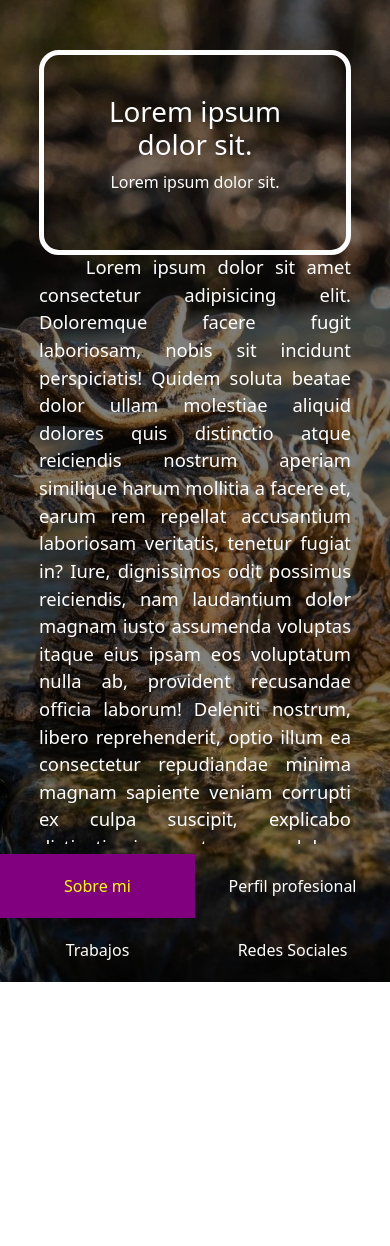
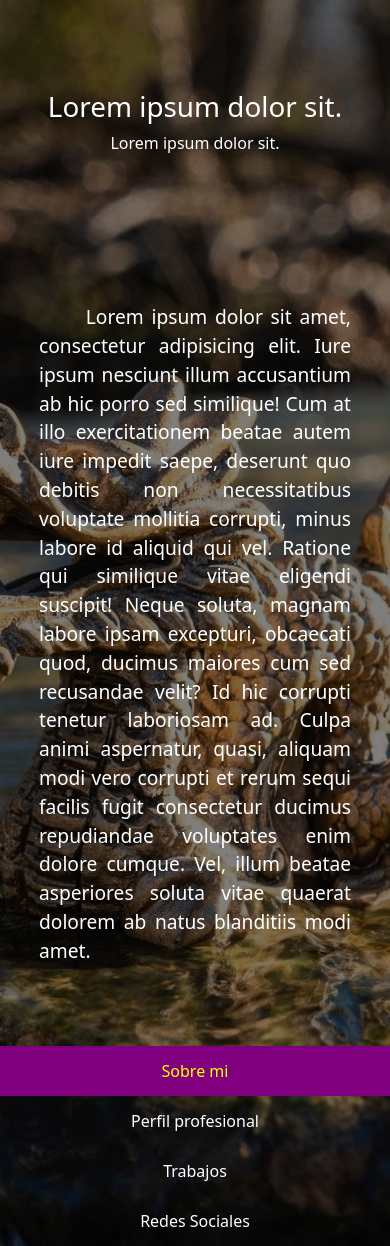
Before and after one commit to cmfraile/Portfolio2, an Angular app: page / in a window 390 px wide. Before the commit the page ends 982 px from the top, so only its background shows below. Built offline with nearby package versions, Linux system fonts and the light colour scheme.

Commit message:
css aparentemente terminado

```diff
--- a/src/app/componentes/main/main.component.html
+++ b/src/app/componentes/main/main.component.html
@@ -9,6 +9,6 @@
         </div>
     </div>
     <div class="col contenido">
-        <p class="primeralinea">Lorem ipsum dolor sit amet consectetur adipisicing elit. Doloremque facere fugit laboriosam, nobis sit incidunt perspiciatis! Quidem soluta beatae dolor ullam molestiae aliquid dolores quis distinctio atque reiciendis nostrum aperiam similique harum mollitia a facere et, earum rem repellat accusantium laboriosam veritatis, tenetur fugiat in? Iure, dignissimos odit possimus reiciendis, nam laudantium dolor magnam iusto assumenda voluptas itaque eius ipsam eos voluptatum nulla ab, provident recusandae officia laborum! Deleniti nostrum, libero reprehenderit, optio illum ea consectetur repudiandae minima magnam sapiente veniam corrupti ex culpa suscipit, explicabo distinctio ipsam tempora dolore. Dolore maxime sequi eligendi inventore ipsum officia, iure vero sint sed consequatur ipsa corrupti eveniet, quia temporibus tenetur! Eos obcaecati debitis ratione esse, laudantium atque labore. Deleniti recusandae, repellendus eaque rerum nostrum ipsum tenetur placeat, nisi commodi, cupiditate ex sint aperiam doloremque quas totam sit dolor possimus aliquam sunt labore non cum perspiciatis soluta odio? Nisi dignissimos autem voluptatem ratione.</p>
+        <p class="primeralinea">Lorem ipsum dolor sit amet, consectetur adipisicing elit. Iure ipsum nesciunt illum accusantium ab hic porro sed similique! Cum at illo exercitationem beatae autem iure impedit saepe, deserunt quo debitis non necessitatibus voluptate mollitia corrupti, minus labore id aliquid qui vel. Ratione qui similique vitae eligendi suscipit! Neque soluta, magnam labore ipsam excepturi, obcaecati quod, ducimus maiores cum sed recusandae velit? Id hic corrupti tenetur laboriosam ad. Culpa animi aspernatur, quasi, aliquam modi vero corrupti et rerum sequi facilis fugit consectetur ducimus repudiandae voluptates enim dolore cumque. Vel, illum beatae asperiores soluta vitae quaerat dolorem ab natus blanditiis modi amet.</p>
     </div>
 </div>
--- a/src/app/componentes/main/main.component.sass
+++ b/src/app/componentes/main/main.component.sass
@@ -24,8 +24,6 @@
                 flex-direction: column
                 text-align: center
                 max-width: 95%
-                border: 5px solid white
-                border-radius: 20px
                 padding: 40px
                 margin: 50px
     .contenido
@@ -35,7 +33,7 @@
         align-items: flex-start
         flex-direction: column
         p
-            font-size: 1.15rem
+            font-size: 1.2rem
             font-weight: 500
             text-align: justify
             margin: 5px 0px
@@ -71,8 +69,10 @@
         margin: 0px !important
         padding: 0px !important
     .mainc
-        min-height: 100vh !important
+        max-height: 200vh !important
 
 @media (max-width:450px)
     .wd
-        max-width: 95%
+        min-width: 100%
+    .contenido
+        margin: 50px 0px
--- a/src/app/componentes/navegacion/navegacion.component.sass
+++ b/src/app/componentes/navegacion/navegacion.component.sass
@@ -39,11 +39,20 @@
 
 @media (max-width:660px)
     .bloquenav
-        max-height: 25vh
-        margin-top: 10px
+        max-height: 50vh !important
+        margin-top: 30px
         .activa
             background-color: purple
             div
                 border: none !important
         a
             min-width: 50%
+
+@media (max-width:450px)
+    .bloquenav
+        a
+            min-width: 100%
+            max-height: 50px
+            display: flex
+            justify-content: center
+            align-items: center
--- a/src/app/componentes/perfil/perfil.component.sass
+++ b/src/app/componentes/perfil/perfil.component.sass
@@ -1,7 +1,8 @@
 $transborde : 2px solid rgba(255,255,255,0.5)
 
 h3
-    margin: 25px 0px
+    margin-top: 50px
+    margin-bottom: 20px
     border-bottom: 2px solid white
 .tarjetafor,.tarjetaxp
     display: flex
```
